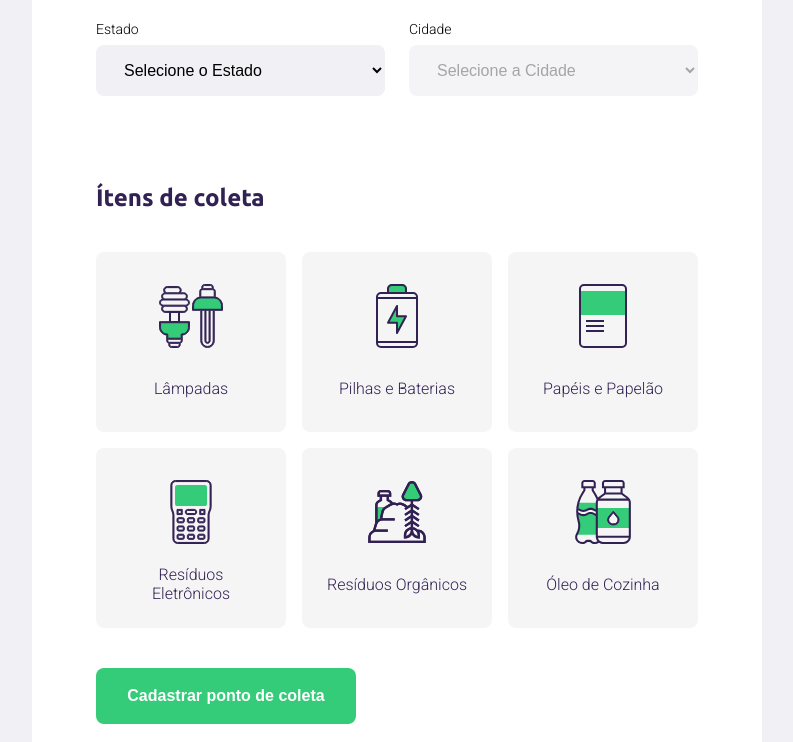
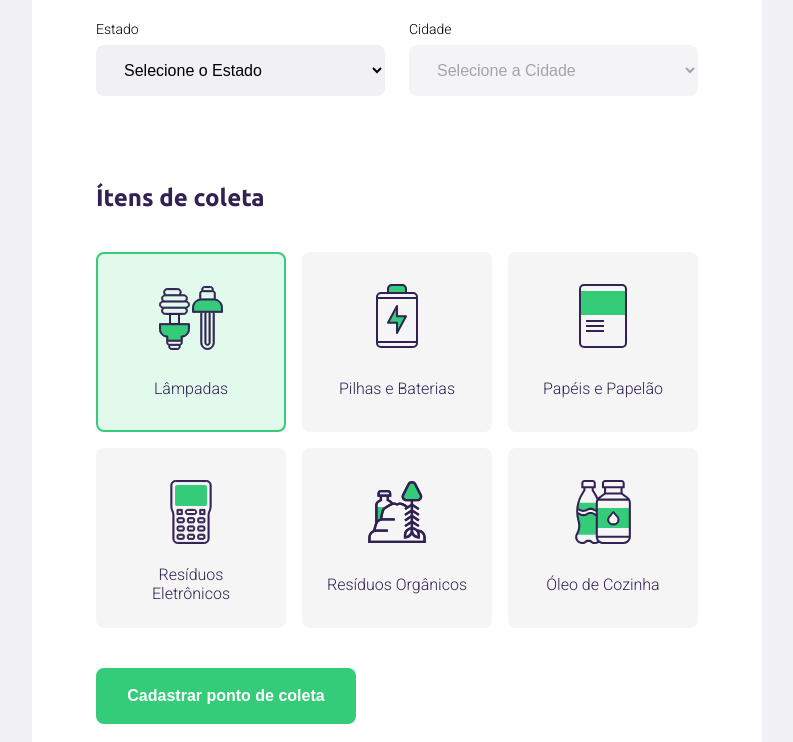
Before and after one commit to spop1987/Ecoleta, a plain HTML site: page create-point.html in a window 1280 px wide. Both pictures are taken after a click on the item "Lâmpadas". Shown: the part 585-1327 px from the top of the page, without its empty margins (243-1036 px from the left). Drawn offline with Linux system fonts and the light colour scheme; no server answers.

Commit message:
new actualizations with arrow functions in handleSelectedItem function

```diff
--- a/create-point.html
+++ b/create-point.html
@@ -92,6 +92,9 @@
                         <span>Óleo de Cozinha</span>
                     </li>
                 </div>
+
+                <input type="hidden" name="items">
+
             </fieldset>
 
             <button type="submit">Cadastrar ponto de coleta</button>
--- a/scripts/create-point.js
+++ b/scripts/create-point.js
@@ -56,7 +56,28 @@ for (const item of itmsToCollect){
     item.addEventListener("click", handleSelectedItem)
 }
 
+let selectedItems = []
+
 function handleSelectedItem(event){
-    const itemId = event.target.dataset.id
-    console.log(event.target)
+    const itemLi = event.target
+    // adicionar ou remover uma clase com javascript
+    itemLi.classList.toggle("selected")
+
+    const itemId = itemLi.dataset.id
+
+
+
+    // verificar se existem items selecionados, se sim: pegar itens selecionados
+
+    const alreadySelected = selectedItems.findIndex( item => item == itemId) // arrow function // retorna um bool, verdadeiro o falso, dependendo da comparacao
+
+    // const alreadySelected = selectedItems.findIndex( function(item) {
+    //     return item == itemId // retorna um bool, verdadeiro o falso, dependendo da comparacao
+    // })
+
+    // se ja estiver selecionado, tirar da selecao
+
+    // se nao estiver selecionado, adicionar à selecao
+
+    // atualizar o campo escondido com os itens selecionados
 }
```
